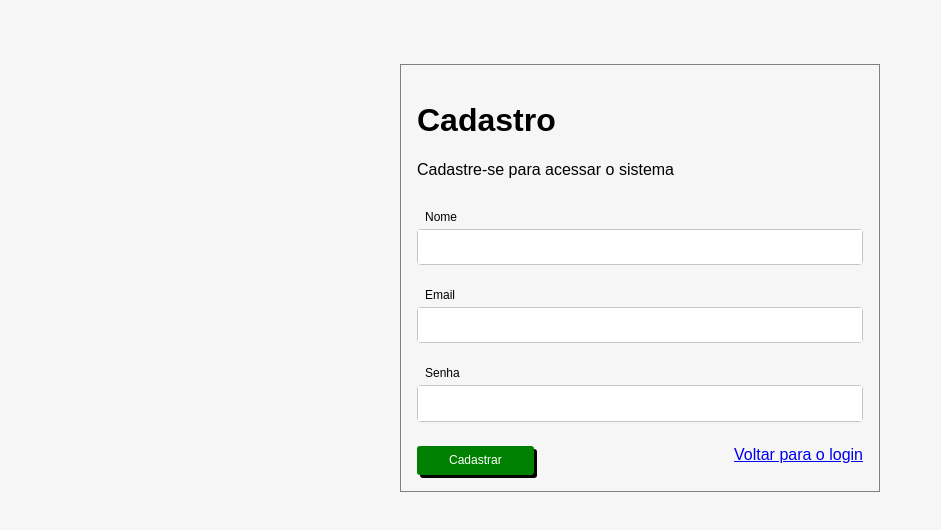
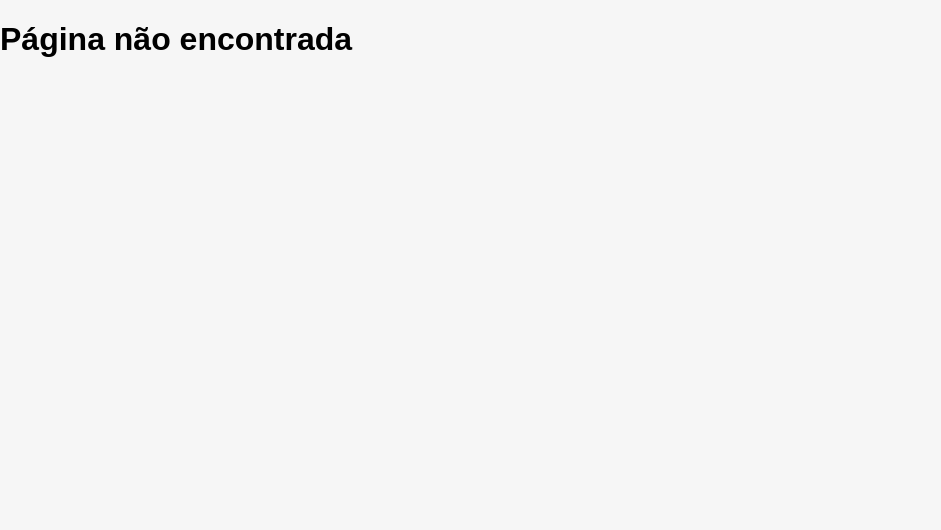
Before and after one commit to mikansc/labcar-frontend, a React (Vite) app: page /cadastro in a window 1280 px wide. Shown: the top 530 px of the page, without its empty margins (0-941 px from the left). Built offline with nearby package versions, Linux system fonts and the light colour scheme.

Commit message:
confiigura rotas corretamente

```diff
--- a/src/App.jsx
+++ b/src/App.jsx
@@ -1,16 +1,34 @@
-import { BrowserRouter, Route, Routes } from "react-router-dom";
+import { BrowserRouter, Outlet, Route, Routes } from "react-router-dom";
 
-import Cadastro from "./paginas/Cadastro";
+import Menu from "./componentes/Menu";
+import CadastrarProduto from "./paginas/CadastrarProduto";
 import ListaProdutos from "./paginas/ListaProdutos";
 import Login from "./paginas/Login";
+
+const MenuOutlet = () => {
+  return (
+    <div>
+      <Menu />
+      <Outlet />
+    </div>
+  );
+};
+
+const PaginaNaoEncontrada = () => {
+  return <h1>Página não encontrada</h1>;
+};
 
 const App = () => {
   return (
     <BrowserRouter>
       <Routes>
         <Route path="/" element={<Login />} />
-        <Route path="/cadastro" element={<Cadastro />} />
-        <Route path="/lista-produtos" element={<ListaProdutos />} />
+        <Route path="login" element={<Login />} />
+        <Route path="produtos" element={<MenuOutlet />}>
+          <Route index={true} element={<ListaProdutos />} />
+          <Route path="novo" element={<CadastrarProduto />} />
+        </Route>
+        <Route path="*" element={<PaginaNaoEncontrada />} />
       </Routes>
     </BrowserRouter>
   );
```
